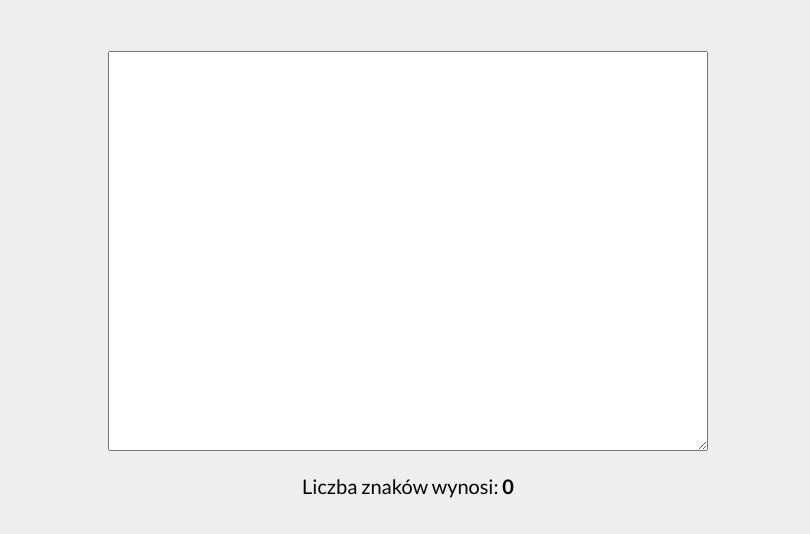
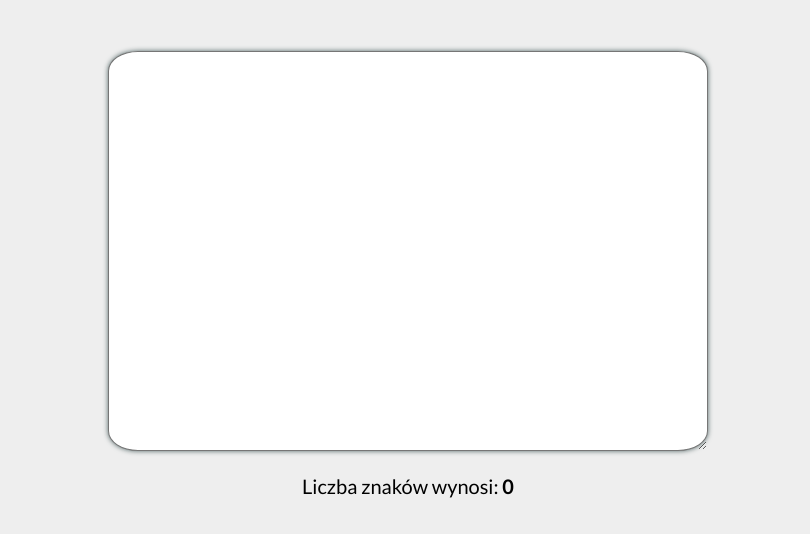
Before and after one commit to xxFino/Character-counter, a plain HTML site: page index.html in a window 1280 px wide. Shown: the part 114-648 px from the top of the page, without its empty margins (232-1042 px from the left). Drawn offline with nearby package versions, Linux system fonts and the light colour scheme.

Commit message:
added box shadow and border radius

```diff
--- a/css/form.css
+++ b/css/form.css
@@ -7,4 +7,6 @@
 .form__textarea {
     width: 600px;
     height: 400px;
+    box-shadow: 0 0 5px rgb(84, 104, 104);
+    border-radius: 5%;
 }
```
